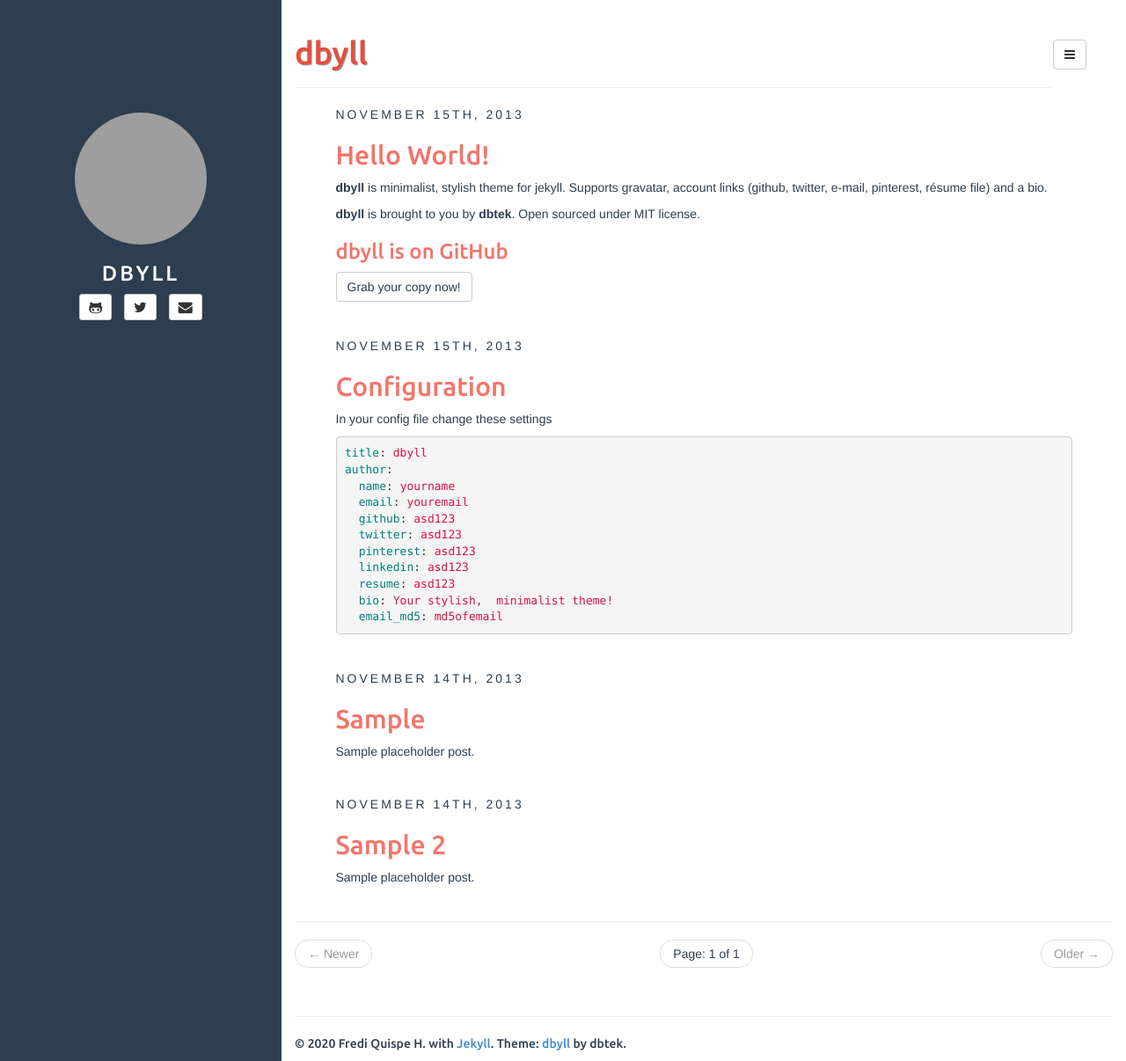
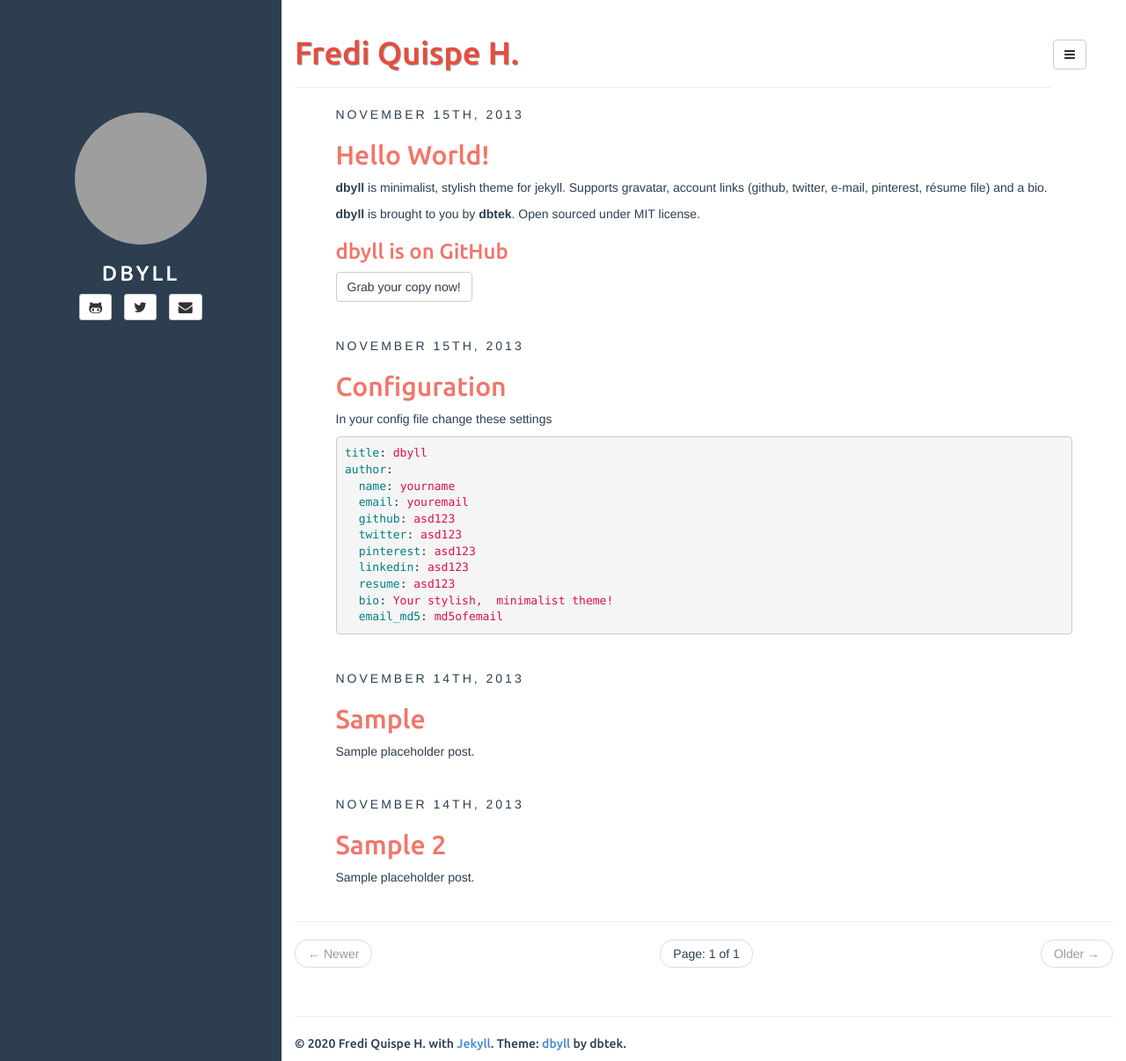
Before and after one commit to fredifqh/fredifqh.github.io, a Jekyll site: the page built from index.html, in a window 1280 px wide and 1206 px high. Shown: the whole window at 88% size. Built offline with Jekyll 4.4.1, drawn with Linux system fonts in a browser that asks for light colours; the list of posts is cut into pages by our own code; grey boxes are pictures that could not be loaded.

Commit message:
small change

```diff
--- a/_config.yml
+++ b/_config.yml
@@ -14,7 +14,7 @@ defaults:
     scope:
       path: "" # empty string for all files
     values:
-      title: dbyll
+      title: Fredi Quispe H.
 
 description: Stylish Jekyll Theme
 author:
```
